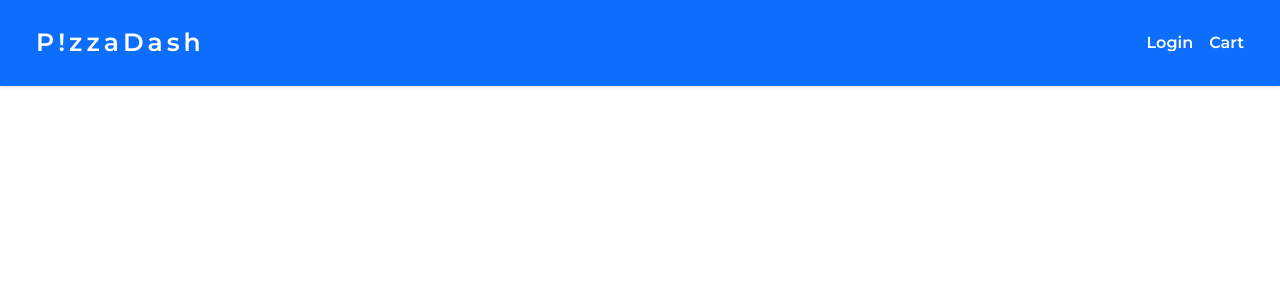
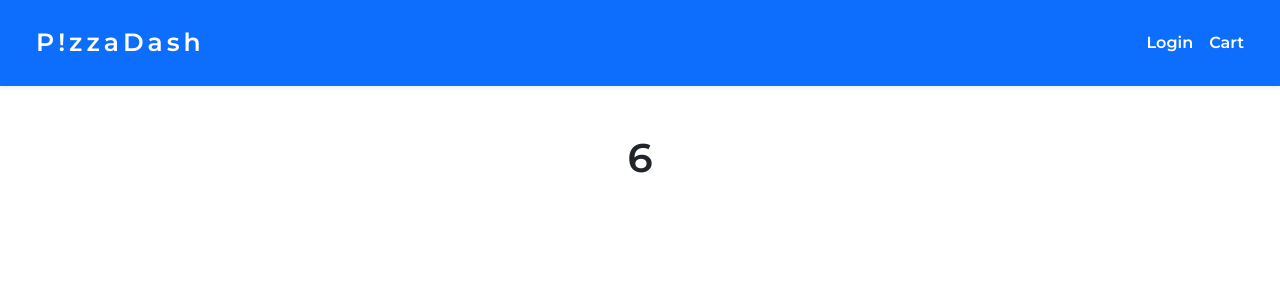
Before and after one commit to RahulBRB/PizzaDash-MERN, a React (Create React App) app in the folder client/: page / in a window 1280 px wide. Shown: the top 300 px of the page. Built offline with nearby package versions, Linux system fonts and the light colour scheme.

Commit message:
homescreen

```diff
--- a/client/src/App.js
+++ b/client/src/App.js
@@ -2,10 +2,12 @@ import logo from './logo.svg';
 import './App.css';
 import bootstrap from '../node_modules/bootstrap/dist/css/bootstrap.min.css';
 import Navbar from './components/Navbar';
+import Homescreen from './screens/Homescreen';
 function App() {
   return (
     <div className="App">
       <Navbar/>
+      <Homescreen/>
     </div>
   );
 }
--- a/client/src/screens/Homescreen.js
+++ b/client/src/screens/Homescreen.js
@@ -1,10 +1,10 @@
 import React from 'react'
-
+import pizzas from '../pizzasdata'
 export default function Homescreen() {
   return (
     <div>
 
-
+    <h1>{pizzas.length}</h1>
     </div>
   )
 }
```
